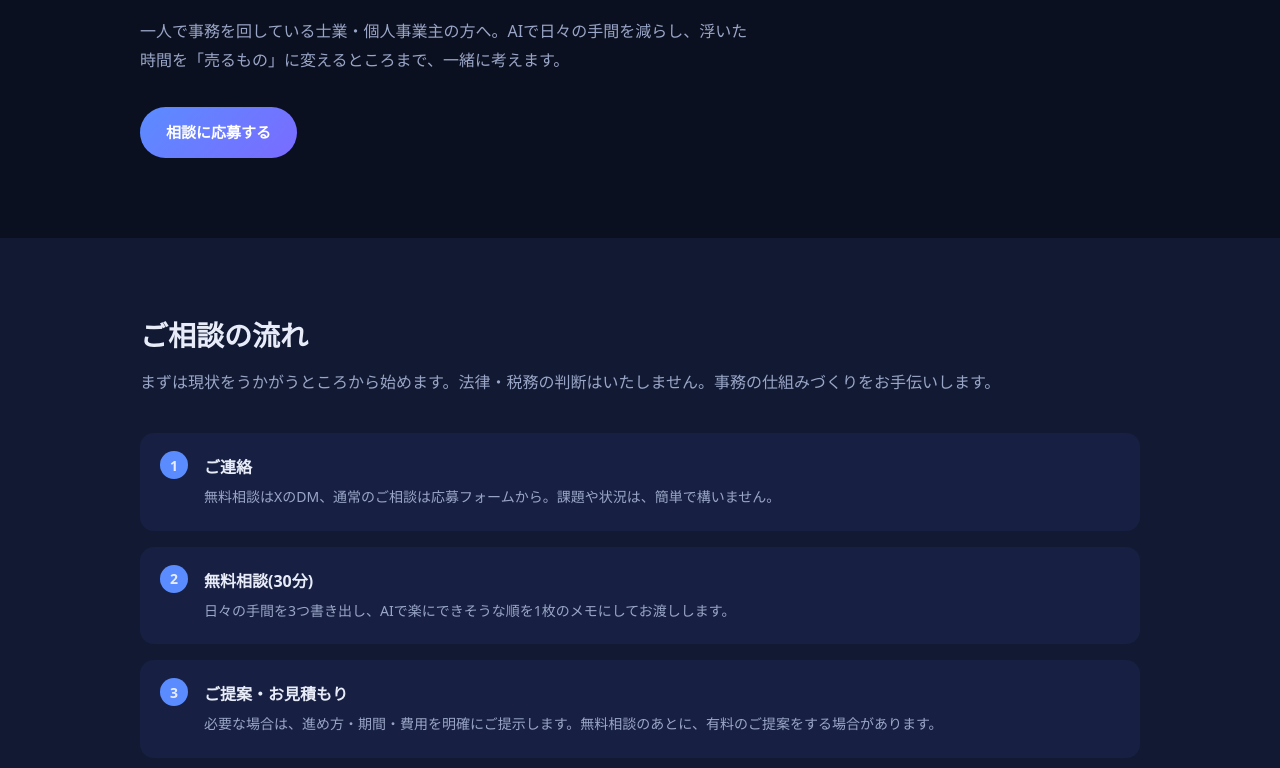
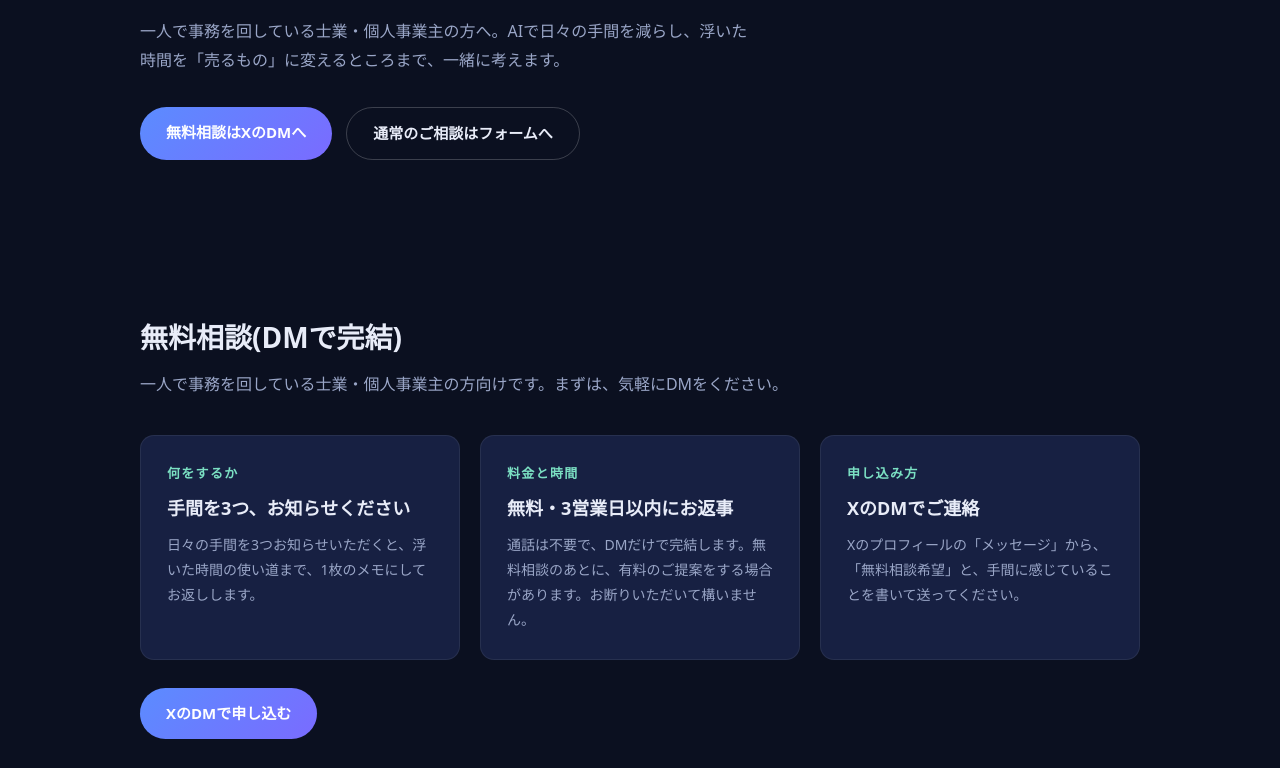
Before and after one commit to ShigefumiH/ai-consulting-site, a plain HTML site: page index.html in a window 1280 px wide. Shown: the part 552-1320 px from the top of the page. Drawn offline with Linux system fonts and the light colour scheme.

Commit message:
無料相談の案内を追加し、DMで完結する形に変更
Co-Authored-By: Claude Sonnet 5.5 <noreply@anthropic.com>

```diff
--- a/index.html
+++ b/index.html
@@ -12,9 +12,10 @@
   <div class="wrap">
     <a href="index.html" class="logo">AI<span>Consulting</span></a>
     <nav>
+      <a href="#free" class="hide">無料相談</a>
       <a href="#flow" class="hide">進め方</a>
       <a href="#about" class="hide">プロフィール</a>
-      <a href="apply.html" class="btn">応募・相談する</a>
+      <a href="https://x.com/kuronekoChance" target="_blank" rel="noopener" class="btn">無料相談はDMへ</a>
     </nav>
   </div>
 </header>
@@ -26,19 +27,45 @@
       <h1>効率化は、時間を減らして終わりではありません。<br>浮いた時間で何を売るか。<br>そこまで考えて、はじめて成果になります。</h1>
       <p>一人で事務を回している士業・個人事業主の方へ。AIで日々の手間を減らし、浮いた時間を「売るもの」に変えるところまで、一緒に考えます。</p>
       <div class="cta">
-        <a href="apply.html" class="btn">相談に応募する</a>
+        <a href="https://x.com/kuronekoChance" target="_blank" rel="noopener" class="btn">無料相談はXのDMへ</a>
+        <a href="apply.html" class="btn ghost">通常のご相談はフォームへ</a>
       </div>
     </div>
   </div>
+
+  <section id="free">
+    <div class="wrap">
+      <h2>無料相談(DMで完結)</h2>
+      <p class="lead">一人で事務を回している士業・個人事業主の方向けです。まずは、気軽にDMをください。</p>
+      <div class="grid">
+        <div class="card">
+          <div class="num">何をするか</div>
+          <h3>手間を3つ、お知らせください</h3>
+          <p>日々の手間を3つお知らせいただくと、浮いた時間の使い道まで、1枚のメモにしてお返しします。</p>
+        </div>
+        <div class="card">
+          <div class="num">料金と時間</div>
+          <h3>無料・3営業日以内にお返事</h3>
+          <p>通話は不要で、DMだけで完結します。無料相談のあとに、有料のご提案をする場合があります。お断りいただいて構いません。</p>
+        </div>
+        <div class="card">
+          <div class="num">申し込み方</div>
+          <h3>XのDMでご連絡</h3>
+          <p>Xのプロフィールの「メッセージ」から、「無料相談希望」と、手間に感じていることを書いて送ってください。</p>
+        </div>
+      </div>
+      <p style="margin-top:28px"><a href="https://x.com/kuronekoChance" target="_blank" rel="noopener" class="btn">XのDMで申し込む</a></p>
+    </div>
+  </section>
 
   <section id="flow" class="alt">
     <div class="wrap">
       <h2>ご相談の流れ</h2>
       <p class="lead">まずは現状をうかがうところから始めます。法律・税務の判断はいたしません。事務の仕組みづくりをお手伝いします。</p>
       <ol class="steps">
-        <li><b>ご連絡</b><span>無料相談は<a href="https://x.com/kuronekoChance" target="_blank" rel="noopener">XのDM</a>、通常のご相談は応募フォームから。課題や状況は、簡単で構いません。</span></li>
-        <li><b>無料相談(30分)</b><span>日々の手間を3つ書き出し、AIで楽にできそうな順を1枚のメモにしてお渡しします。</span></li>
-        <li><b>ご提案・お見積もり</b><span>必要な場合は、進め方・期間・費用を明確にご提示します。無料相談のあとに、有料のご提案をする場合があります。</span></li>
+        <li><b>ご連絡</b><span>無料相談は<a href="https://x.com/kuronekoChance" target="_blank" rel="noopener" style="text-decoration:underline">XのDM</a>、通常のご相談は応募フォームから。課題や状況は、簡単で構いません。</span></li>
+        <li><b>お話をうかがう</b><span>無料相談の場合はDMで、フォームの場合はご記入の内容をもとに、現状と、浮いた時間の使い道をうかがいます。</span></li>
+        <li><b>ご提案・お見積もり</b><span>必要な場合は、進め方・期間・費用を明確にご提示します。お話のあとに、有料のご提案をする場合があります。</span></li>
         <li><b>整備と定着</b><span>範囲と期間を区切って、テンプレートや下書きの仕組みなどを整えます。浮いた時間を何に使うかも、一緒に考えます。</span></li>
       </ol>
     </div>
@@ -53,6 +80,7 @@
         <div>
           <h3>早田 茂史 <span style="color:var(--muted);font-weight:400;font-size:14px">Hayata Shigefumi</span></h3>
           <p style="color:var(--muted)">システムエンジニアとして約20年にわたり、Webサイトの新規開発とバージョンアップに携わってきました。<br>開発現場で培った知見をもとに、AI活用を実務に落とし込むところまで支援します。<br>使用可能言語：Java / JavaScript / PHP / SQL</p>
+          <p style="margin-top:14px"><a href="#free" class="btn ghost">無料相談について</a></p>
         </div>
       </div>
     </div>
@@ -62,7 +90,10 @@
     <div class="wrap">
       <h2>まずは気軽にご相談ください</h2>
       <p class="lead">「何から始めればいいかわからない」という段階でも大丈夫です。</p>
-      <a href="apply.html" class="btn">応募フォームへ</a>
+      <p style="display:flex;gap:14px;justify-content:center;flex-wrap:wrap">
+        <a href="https://x.com/kuronekoChance" target="_blank" rel="noopener" class="btn">無料相談はXのDMへ</a>
+        <a href="apply.html" class="btn ghost">通常のご相談はフォームへ</a>
+      </p>
     </div>
   </section>
 </main>
```
Also changed, not shown: apply.html (+1 -1 lines).
